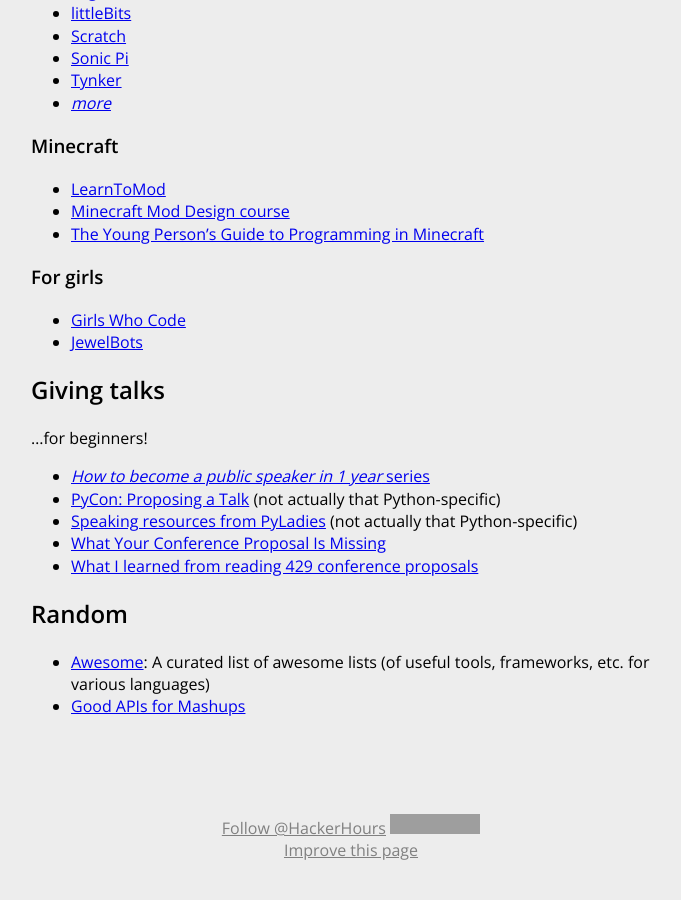
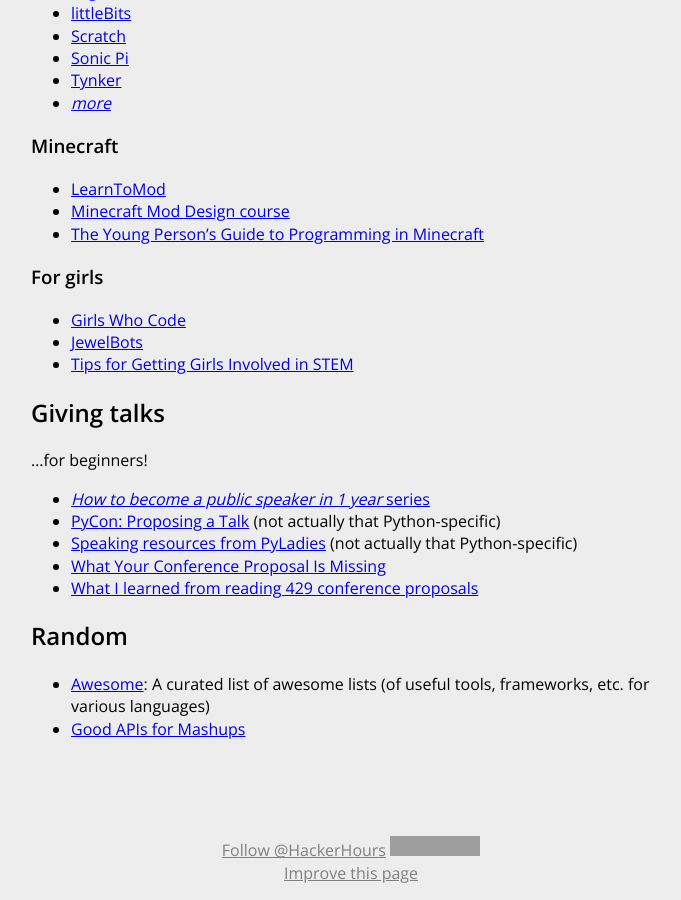
Before and after one commit to HackerHours/hackerhours.org, a Jekyll site: the page built from resources.md, in a window 1280 px wide and 900 px high, scrolled down 3939 px. Shown: the whole window, without its empty margins (289-970 px from the left). Built offline with Jekyll 4.4.1, drawn with Linux system fonts in a browser that asks for light colours; comment, search, counter and statistics services are not loaded; before the commit the page ends 4817 px from its top, so only the background shows below that; grey boxes are pictures that could not be loaded.

Commit message:
link to Tips for Getting Girls Involved in STEM

```diff
--- a/resources.md
+++ b/resources.md
@@ -171,6 +171,7 @@
 
 * [Girls Who Code](http://girlswhocode.com/)
 * [JewelBots](http://jewelbots.com/)
+* [Tips for Getting Girls Involved in STEM](http://ithare.com/tips-for-getting-girls-involved-in-stem/)
 
 ## Giving talks
 
```
